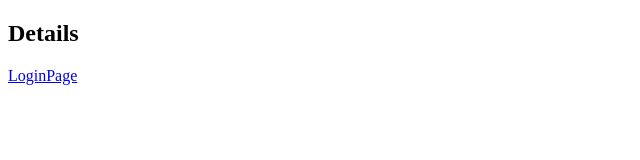
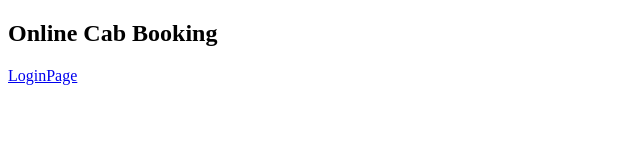
Before and after one commit to kirthika2403/kirthika-js, a plain HTML site: page index.html in a window 1280 px wide. Shown: the whole page, without its empty margins (0-640 px from the left). Drawn offline with Linux system fonts and the light colour scheme.

Commit message:
Update index.html

```diff
--- a/index.html
+++ b/index.html
@@ -6,7 +6,7 @@
 <title>Insert title here</title>
 </head>
 <body>
-<h2>Details</h2>
+<h2>Online Cab Booking</h2>
 <a href="login.html" target="blank">LoginPage</a>
 
 
```
